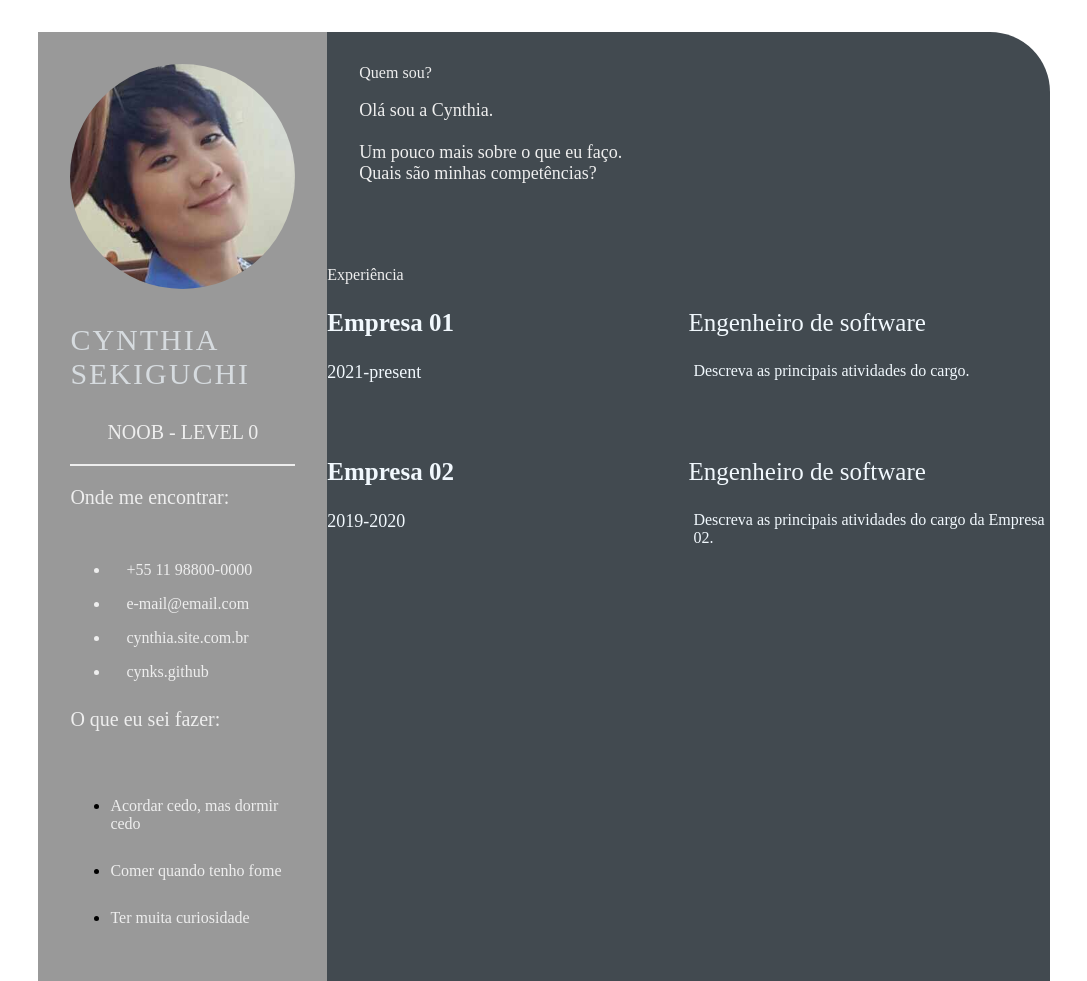
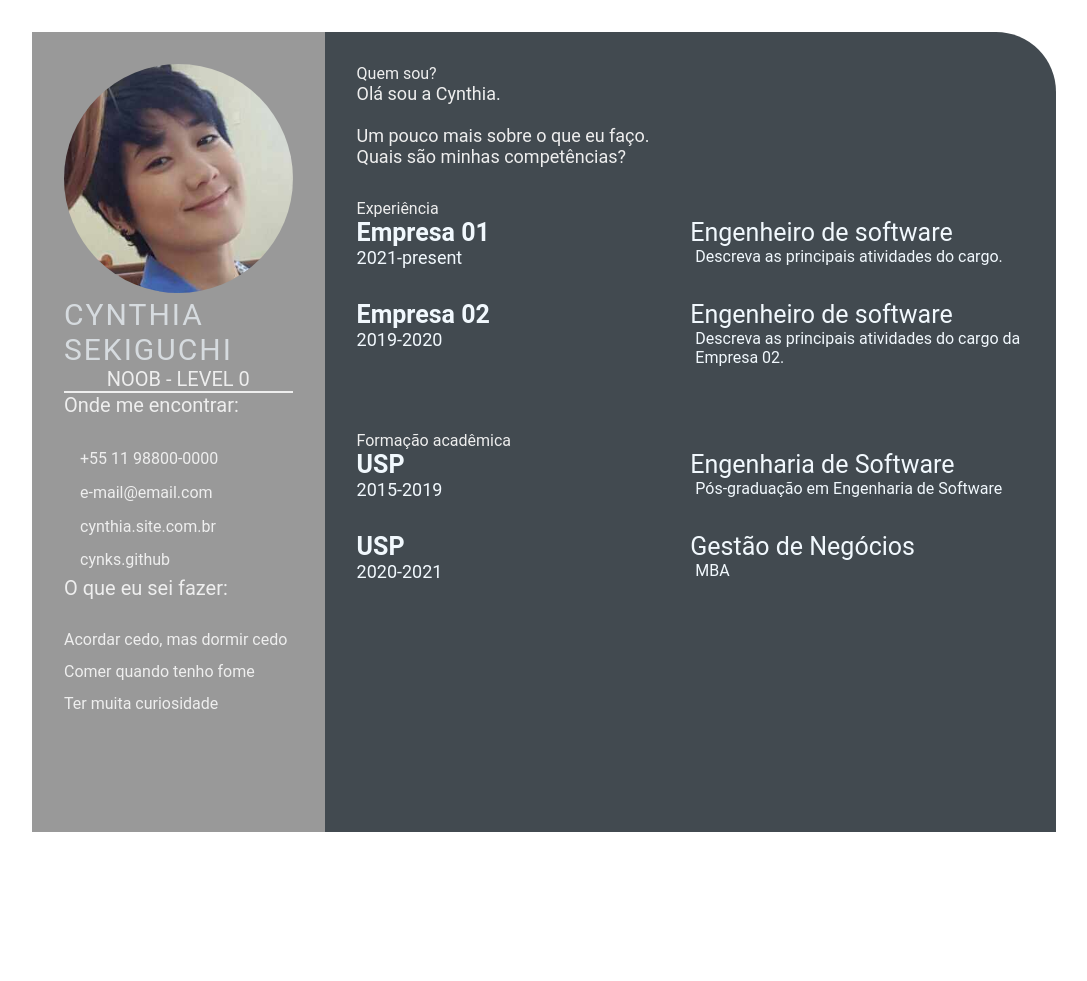
Before and after one commit to cynks/cynks.github.io, a plain HTML site: page index.html in a window 1280 px wide. Shown: the whole page, without its empty margins (96-1183 px from the left). After the commit the page ends 864 px from the top, so only its background shows below. Drawn offline with Linux system fonts and the light colour scheme.

Commit message:
day03 - arrumei algumas divs (#5)

```diff
--- a/index.html
+++ b/index.html
@@ -13,7 +13,7 @@
 <body>
     <main class="resume-contents">
         <section class="left-section">
-            <section class="left-section-contents">
+            <div class="left-section-contents">
                 <div class="profile">
                     <img class="profile-image" src="img/profile-image.jpg" alt="profile image">
                     <p class="name">Cynthia Sekiguchi</p>
@@ -43,8 +43,9 @@
                         </li>
                     </ul>
                 </div>
+            </div>
         </section>
-        </section>
+
         <section class="right-section">
             <div class="right-section-contents">
                 <section class="about gap">
@@ -55,7 +56,7 @@
                         <br>Quais são minhas competências?
                     </p>
                 </section>
-            </div>
+
                 <section class="experience gap">
                     <div class="right-title">Experiência</div>
                     <div class="experience-contents">
@@ -79,8 +80,32 @@
                         </div>
                     </div>
                 </section>
+                <section class="education gap">
+                    <div class="right-title">Formação acadêmica</div>
+                    <div class="education-contents">
+                        <div class="education-left">
+                            <p class="education-school-name">USP</p>
+                            <p class="educationp-time-period">2015-2019</p>
+                        </div>
+                        <div class="education-right">
+                            <p class="education-subject">Engenharia de Software</p>
+                            <p class="education-desc">Pós-graduação em Engenharia de Software</p>
+                        </div>
+                    </div>
+                    <div class="education-contents">
+                        <div class="education-left">
+                            <p class="education-school-name">USP</p>
+                            <p class="educationp-time-period">2020-2021</p>
+                        </div>
+                        <div class="education-right">
+                            <p class="education-subject">Gestão de Negócios</p>
+                            <p class="education-desc">MBA</p>
+                        </div>
+                    </div>
+                </section>
+            </div>
+        </section>
 
-        </section>
     </main>
 </body>
 
--- a/style.css
+++ b/style.css
@@ -1,25 +1,3 @@
-style.css
-Quem pode acessar
-
-Propriedades do sistema
-Tipo
-Folha de estilo
-Tamanho
-2 KB
-Armazenamento usado
-2 KB
-Local
-day 03
-Proprietário
-Daniel Santos
-Modificado
-10 de abr. de 2022 por Daniel Santos
-Aberto
-17:26 por mim
-Criado em
-10 de abr. de 2022
-Sem descrição
-Os leitores podem fazer o download
 * {
     margin: 0;
     padding: 0;
```
Lines whose indentation alone changed are shown as unchanged.
